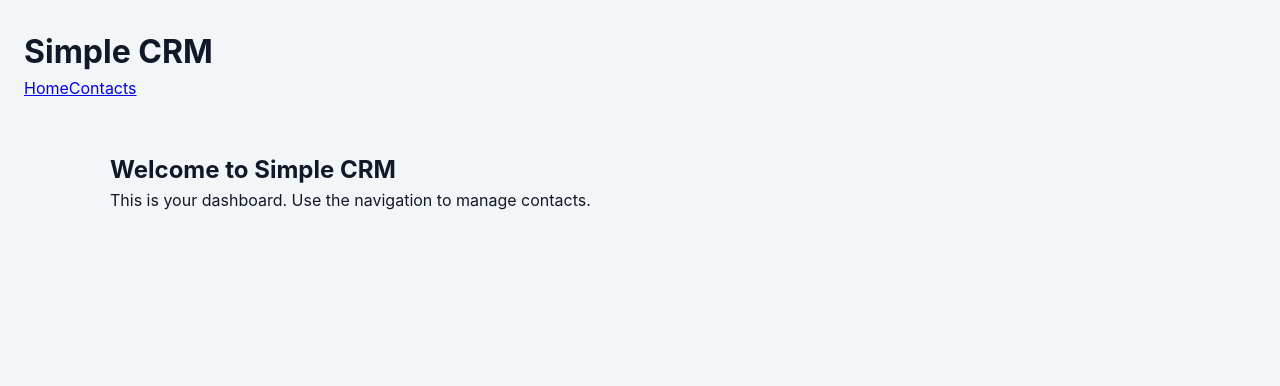
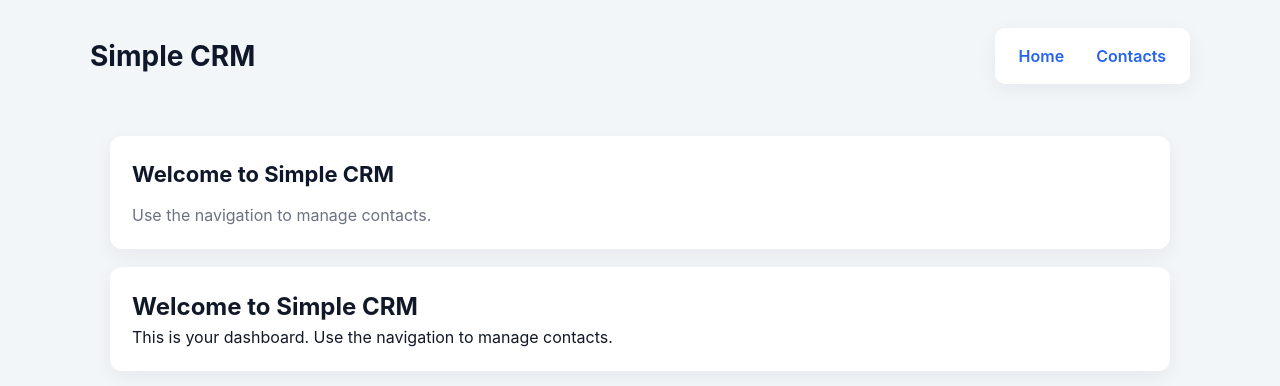
Before and after one commit to abhayswami2004-source/simple-crm, a Next.js app: page / in a window 1280 px wide. Shown: the top 386 px of the page. Built offline with nearby package versions, Linux system fonts and the light colour scheme.

Commit message:
Refactor RootLayout for improved structure
Updated layout to enhance structure and semantics.

```diff
--- a/src/app/layout.tsx
+++ b/src/app/layout.tsx
@@ -1,26 +1,40 @@
+// src/app/layout.tsx
 import "./globals.css";
 
 export const metadata = {
   title: "Simple CRM",
-  description: "Minimal CRM built with Next.js and Prisma",
+  description: "Minimal CRM built with Next.js",
 };
 
-export default function RootLayout({ children }) {
+export default function RootLayout({ children }: { children: React.ReactNode }) {
   return (
     <html lang="en">
       <body>
         <header>
-          <h1>Simple CRM</h1>
+          <div className="header-inner">
+            <div className="brand">Simple CRM</div>
 
-          <nav>
-            <a href="/">Home</a>
-            <a href="/contacts">Contacts</a>
-          </nav>
+            <nav className="nav" aria-label="Main navigation">
+              <a href="/">Home</a>
+              <a href="/contacts">Contacts</a>
+            </nav>
+          </div>
         </header>
 
-        <div className="page-container">
-          {children}
-        </div>
+        <main className="page-container">
+          <div className="card">
+            {/* You can keep a small dashboard intro here */}
+            <h2 className="section-title">Welcome to Simple CRM</h2>
+            <p style={{ color: "var(--muted)", marginTop: 6 }}>
+              Use the navigation to manage contacts.
+            </p>
+          </div>
+
+          {/* main content from pages will be rendered below inside a card for spacing */}
+          <div className="card">
+            {children}
+          </div>
+        </main>
       </body>
     </html>
   );
```
